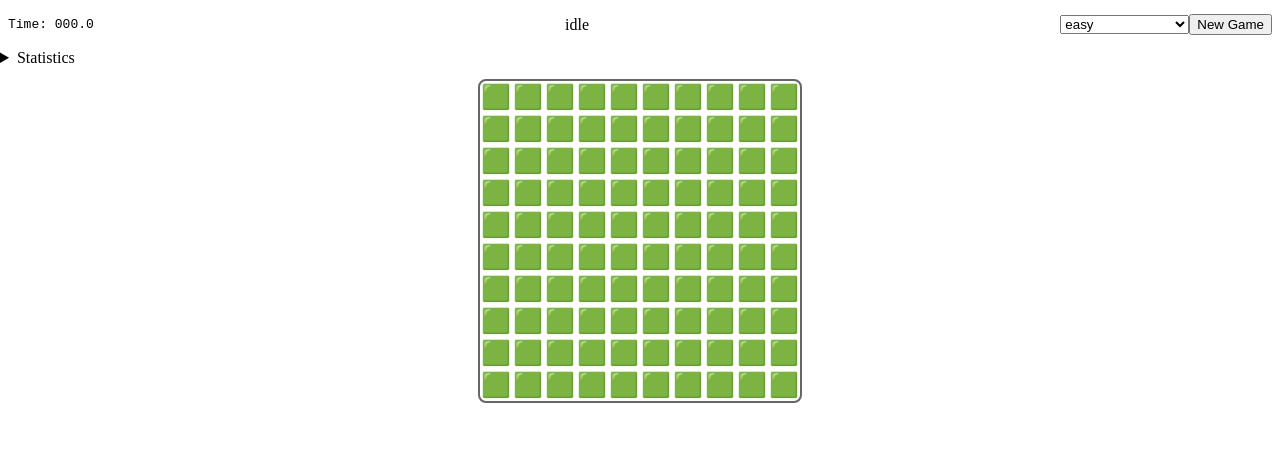
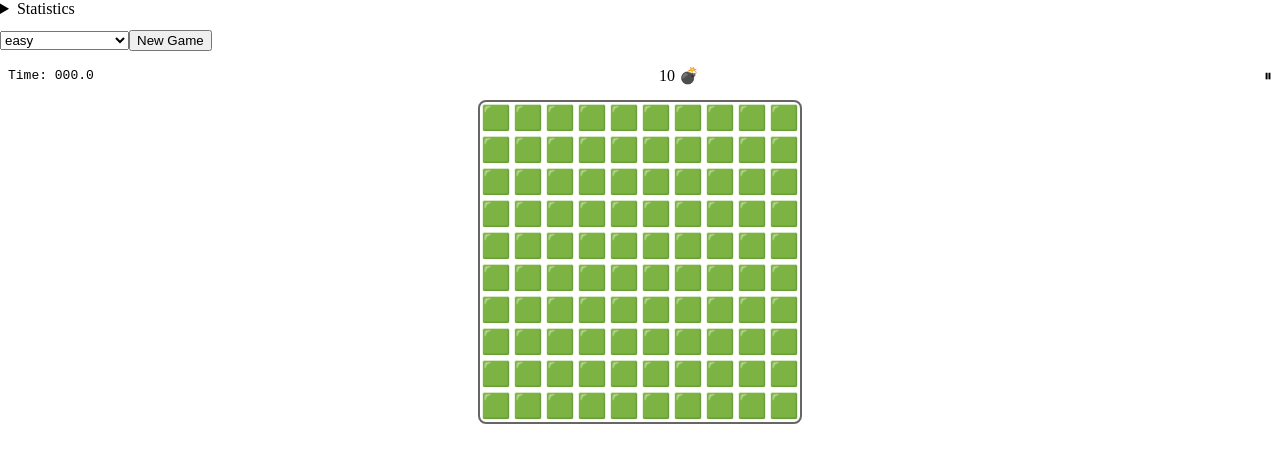
Before and after one commit to EnixCoda/MineSweeper, a React (Vite) app: page / in a window 1280 px wide. Shown: the top 462 px of the page. Built offline with nearby package versions, Linux system fonts and the light colour scheme.

Commit message:
refactor: relayout and show count of remaining mines

```diff
--- a/src/components/App.tsx
+++ b/src/components/App.tsx
@@ -22,6 +22,7 @@ export function App() {
   return (
     <VH>
       <div className="viewport" style={{ height: fullHeight }}>
+        <Statistics statistics={statistics} />
         <StatusBar
           time={timer.value}
           game={game}
@@ -29,7 +30,6 @@ export function App() {
           level={level}
           startGame={startGame}
         />
-        <Statistics statistics={statistics} />
         <Cells game={game} />
       </div>
     </VH>
--- a/src/components/StatusBar.tsx
+++ b/src/components/StatusBar.tsx
@@ -4,7 +4,11 @@ import { Game } from "../models/Game";
 import { formatTime } from "../utils";
 
 export function StatusBar({
-  time, game, level, setLevel, startGame,
+  time,
+  game,
+  level,
+  setLevel,
+  startGame,
 }: {
   time: number;
   game: Game;
@@ -13,12 +17,11 @@ export function StatusBar({
   startGame: (width: number, height: number, mines: number) => void;
 }) {
   return (
-    <div className="status-bar">
-      <pre>Time: {formatTime(time)}</pre>
-      {game.state}
-      <div>
+    <div>
+      <div className="start-game">
         <select
           name="level"
+          className="level-select"
           onChange={(e) => setLevel(e.target.value as Level)}
         >
           {Object.keys(levels).map((level) => (
@@ -36,6 +39,23 @@ export function StatusBar({
           New Game
         </button>
       </div>
+      <div className="status-bar">
+        <pre>Time: {formatTime(time)}</pre>
+        <span>{game.mineCount - game.flagCount} 💣</span>
+        <GameState state={game.state} />
+      </div>
     </div>
   );
 }
+function GameState({ state }: { state: Game["state"] }) {
+  switch (state) {
+    case "idle":
+      return <span>⏸</span>;
+    case "playing":
+      return <span>▶️</span>;
+    case "win":
+      return <span>🏆</span>;
+    case "lose":
+      return <span>❌</span>;
+  }
+}
--- a/src/index.scss
+++ b/src/index.scss
@@ -15,6 +15,10 @@ body {
     align-items: center;
     justify-content: space-between;
     padding: 4px 8px;
+
+    .level-select {
+      width: 80px;
+    }
   }
 
   .statistics {
--- a/src/models/Game.tsx
+++ b/src/models/Game.tsx
@@ -18,7 +18,7 @@ export class Game {
   readonly grid: Grid<Cell>;
   public state: "idle" | "playing" | "win" | "lose" = "idle";
   private onGameUpdate: () => void;
-  private unrevealedCount;
+  private unrevealedCount: number;
   constructor(
     width: Game["grid"]["width"],
     height: Game["grid"]["height"],
@@ -33,6 +33,14 @@ export class Game {
     let i = 0;
     while (i++ < this.mineCount) this.grid.randomInsert(new Cell(true));
     while (this.grid.randomInsert(new Cell(false)));
+  }
+
+  get flagCount(): number {
+    let count = 0;
+    this.grid.scan((x, y) => {
+      if (this.grid.get(x, y).state === "flagged") ++count;
+    });
+    return count;
   }
 
   private setSiblingsCount(x: number, y: number) {
```
